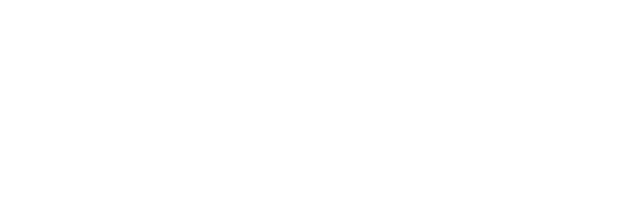
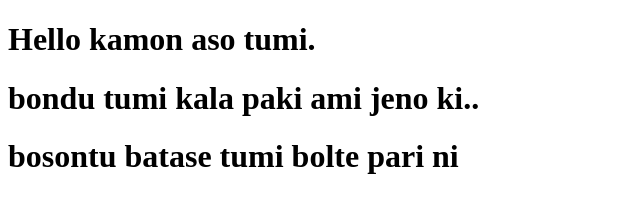
Before and after one commit to kawserzaman/my-2nd-repo, a plain HTML site: page index.html in a window 1280 px wide. Shown: the whole page, without its empty margins (0-640 px from the left). Drawn offline with Linux system fonts and the light colour scheme.

Commit message:
onek kostu

```diff
--- a/index.html
+++ b/index.html
@@ -8,5 +8,8 @@
 </head>
 <body>
 
+    <h1>Hello kamon aso tumi.</h1>
+    <h1>bondu tumi kala paki ami jeno ki..</h1>
+    <h1>bosontu batase tumi bolte pari ni</h1>
 </body>
 </html>
```
